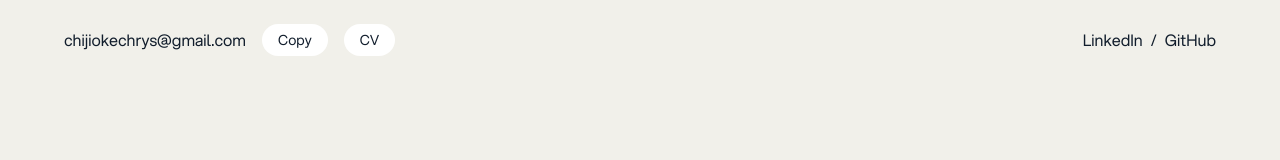
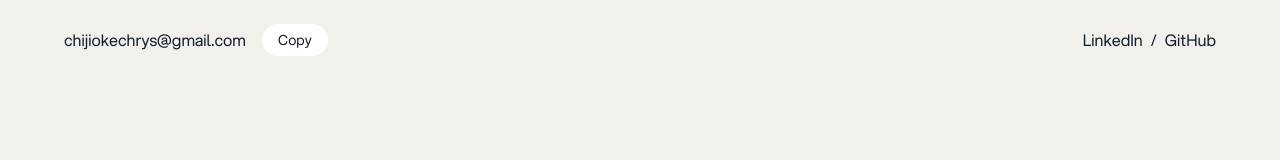
Before and after one commit to krysceejay/portfolio, a React (Vite) app in the folder apps/web/: page / in a window 1280 px wide. Shown: the top 160 px of the page. Built offline with nearby package versions, Linux system fonts and the light colour scheme.

Commit message:
feat(Web): Removed cv

```diff
--- a/apps/web/src/layouts/Main.tsx
+++ b/apps/web/src/layouts/Main.tsx
@@ -28,9 +28,6 @@ const MainLayout = () => {
               >
                 {copy}
               </button>
-              <button className="bg-white py-1.5 px-4 rounded-full cursor-pointer text-sm">
-                CV
-              </button>
             </div>
             <div className="flex items-center">
               <Link
```
